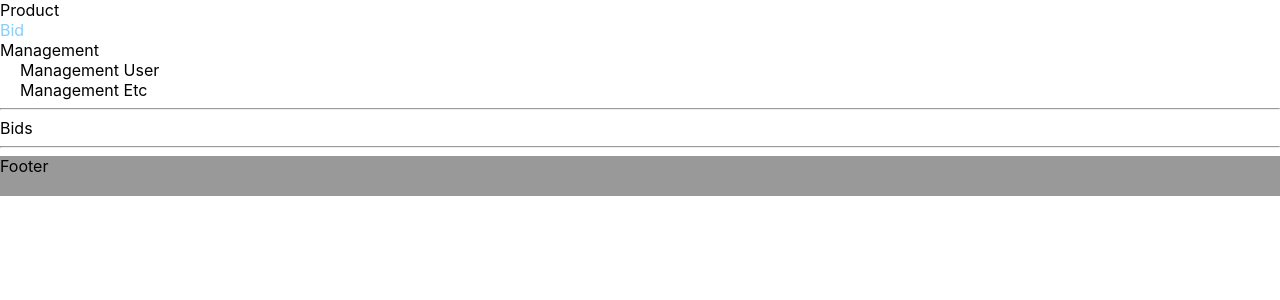
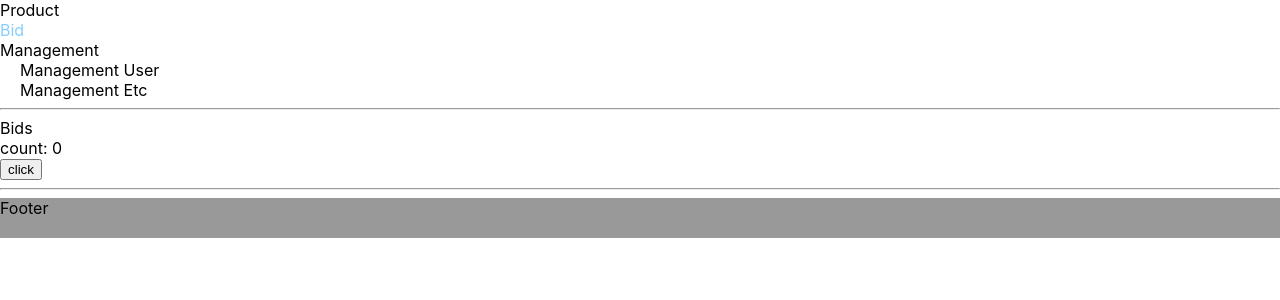
Before and after one commit to justinaus/wh-react, a React (Create React App) app: page /bids in a window 1280 px wide. Shown: the top 300 px of the page. Built offline with nearby package versions, Linux system fonts and the light colour scheme.

Commit message:
Update bids - function hook

```diff
--- a/src/pages/bid/Bids.tsx
+++ b/src/pages/bid/Bids.tsx
@@ -1,9 +1,22 @@
-import React, { Component } from 'react';
+import React, { useState, useEffect } from 'react';
 import PageLayout from '../../components/layout/PageLayout';
 import { IPage } from '../../interfaces/IPage';
 
-export default class Bids extends Component<IPage> {
-  render() {
-    return <PageLayout {...this.props}>Bids</PageLayout>;
-  }
-}
+const Bids = (props: IPage) => {
+  console.log(props);
+  const [count, setCount] = useState(0);
+
+  useEffect(() => {
+    console.log(`You clicked ${count} times`);
+  }, [count]); // count가 바뀔 때만 effect를 재실행합니다.
+
+  return (
+    <PageLayout {...props}>
+      Bids
+      <div>count: {count}</div>
+      <button onClick={() => setCount(count + 1)}>click</button>
+    </PageLayout>
+  );
+};
+
+export default Bids;
```
